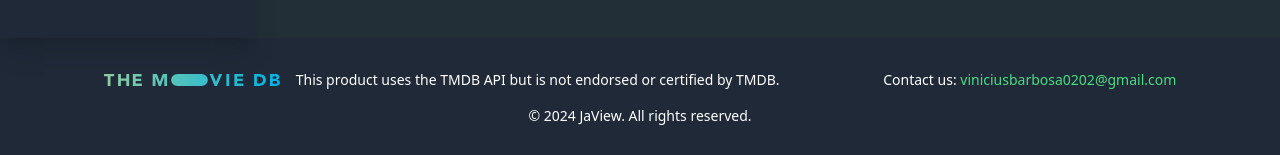
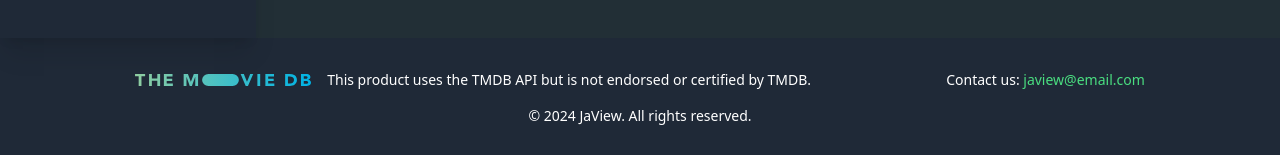
Before and after one commit to vinicius-lima-barbosa/JaView, a React (Vite) app in the folder jaview_frontend/: page / in a window 1280 px wide. Shown: the part 762-917 px from the top of the page. Built offline with nearby package versions, Linux system fonts and the light colour scheme; no server answers.

Commit message:
refact: footer

```diff
--- a/jaview_frontend/src/components/footer.tsx
+++ b/jaview_frontend/src/components/footer.tsx
@@ -14,9 +14,7 @@ export default function Footer() {
 
         <p>
           Contact us:{" "}
-          <a className="text-green-400 hover:underline">
-            viniciusbarbosa0202@gmail.com
-          </a>
+          <a className="text-green-400 hover:underline">jaview@email.com</a>
         </p>
       </div>
 
```
